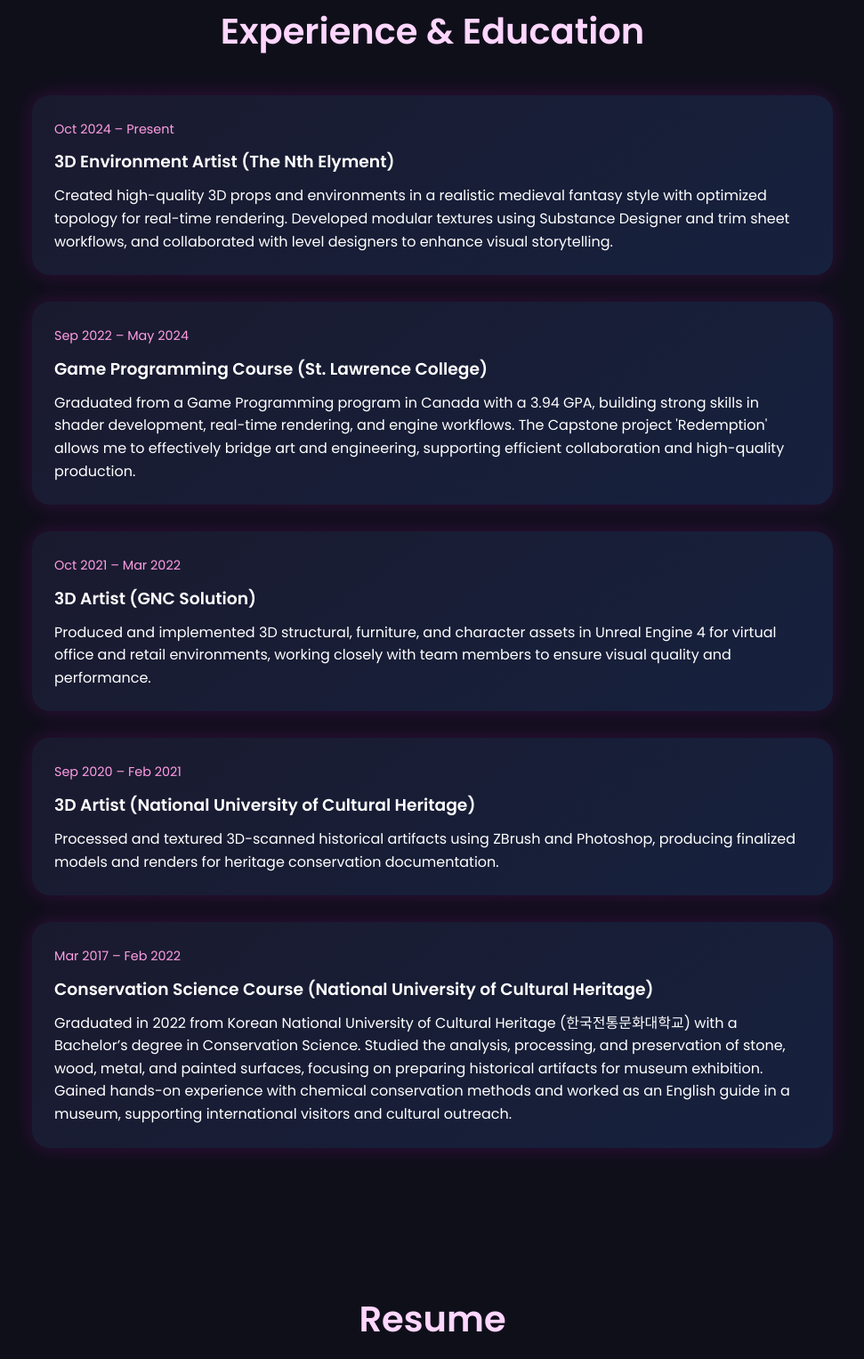
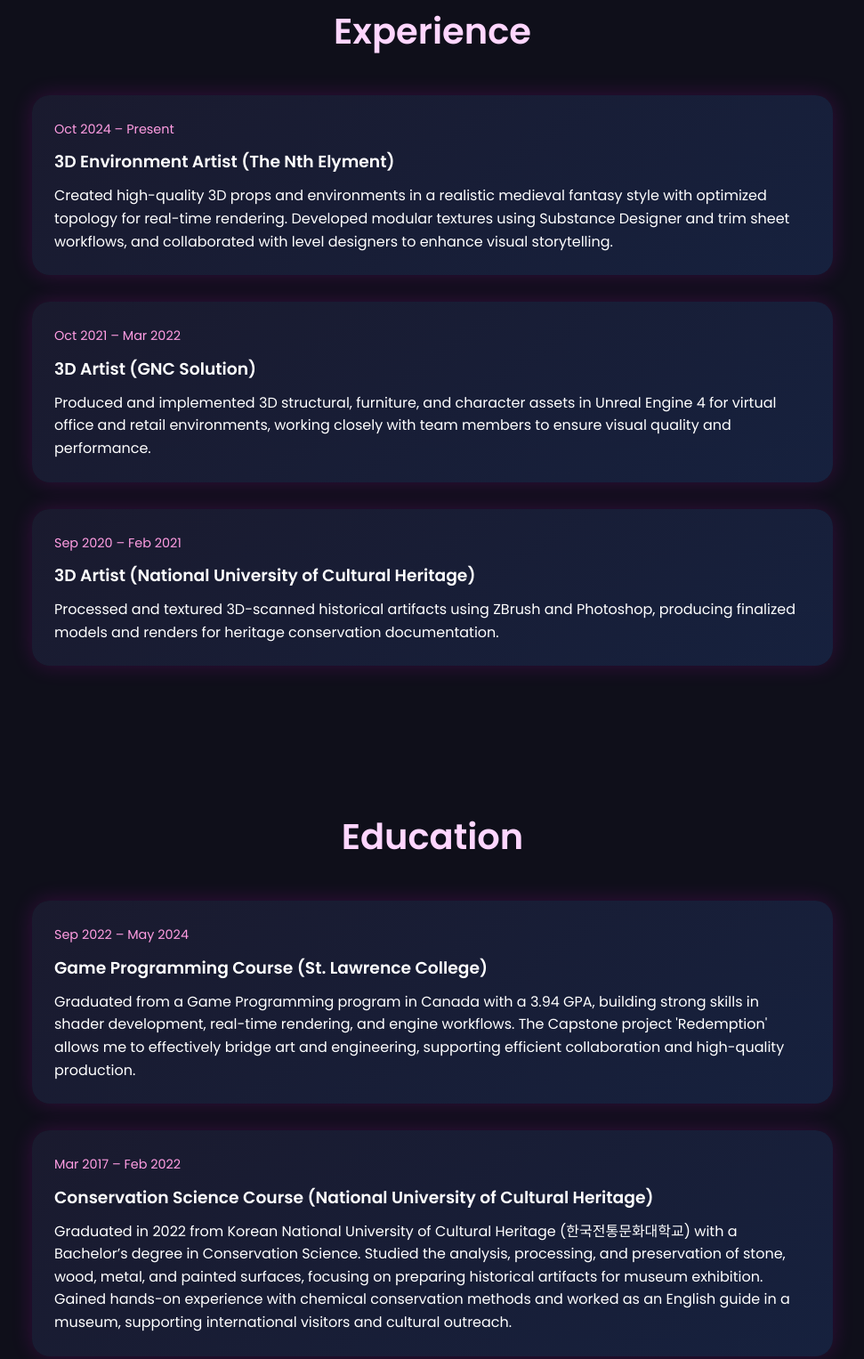
Before and after one commit to Entwistle-905/Portfolio_2026, a plain HTML site: page index.html in a window 1280 px wide. Shown: the part 3741-5268 px from the top of the page at 89% size, without its empty margins (154-1125 px from the left). Drawn offline with Linux system fonts and the light colour scheme.

Commit message:
Separated exp and edu

```diff
--- a/index.html
+++ b/index.html
@@ -258,7 +258,7 @@
 
 <section id="experience">
 
-<h2>Experience & Education</h2>
+<h2>Experience</h2>
 
 <div class="timeline">
 
@@ -269,17 +269,6 @@
       Created high-quality 3D props and environments in a realistic medieval fantasy style with optimized
       topology for real-time rendering. Developed modular textures using Substance Designer and trim sheet
       workflows, and collaborated with level designers to enhance visual storytelling.
-    </p>
-  </div>
-
-  <div class="timeline-item">
-    <span>Sep 2022 – May 2024</span>
-    <h3>Game Programming Course (St. Lawrence College)</h3>
-    <p>
-      Graduated from a Game Programming program in Canada with a 3.94 GPA,
-      building strong skills in shader development, real-time rendering, and engine workflows.
-      The Capstone project 'Redemption' allows me to effectively bridge art and engineering,
-      supporting efficient collaboration and high-quality production.
     </p>
   </div>
 
@@ -302,6 +291,28 @@
     </p>
   </div>
 
+</div>
+
+</section>
+
+
+<section id="experience">
+
+<h2>Education</h2>
+
+<div class="timeline">
+
+  <div class="timeline-item">
+    <span>Sep 2022 – May 2024</span>
+    <h3>Game Programming Course (St. Lawrence College)</h3>
+    <p>
+      Graduated from a Game Programming program in Canada with a 3.94 GPA,
+      building strong skills in shader development, real-time rendering, and engine workflows.
+      The Capstone project 'Redemption' allows me to effectively bridge art and engineering,
+      supporting efficient collaboration and high-quality production.
+    </p>
+  </div>
+
   <div class="timeline-item">
     <span>Mar 2017 – Feb 2022</span>
     <h3>Conservation Science Course (National University of Cultural Heritage)</h3>
@@ -318,7 +329,6 @@
 </div>
 
 </section>
-
 
 
 <!-- RESUME -->
```
